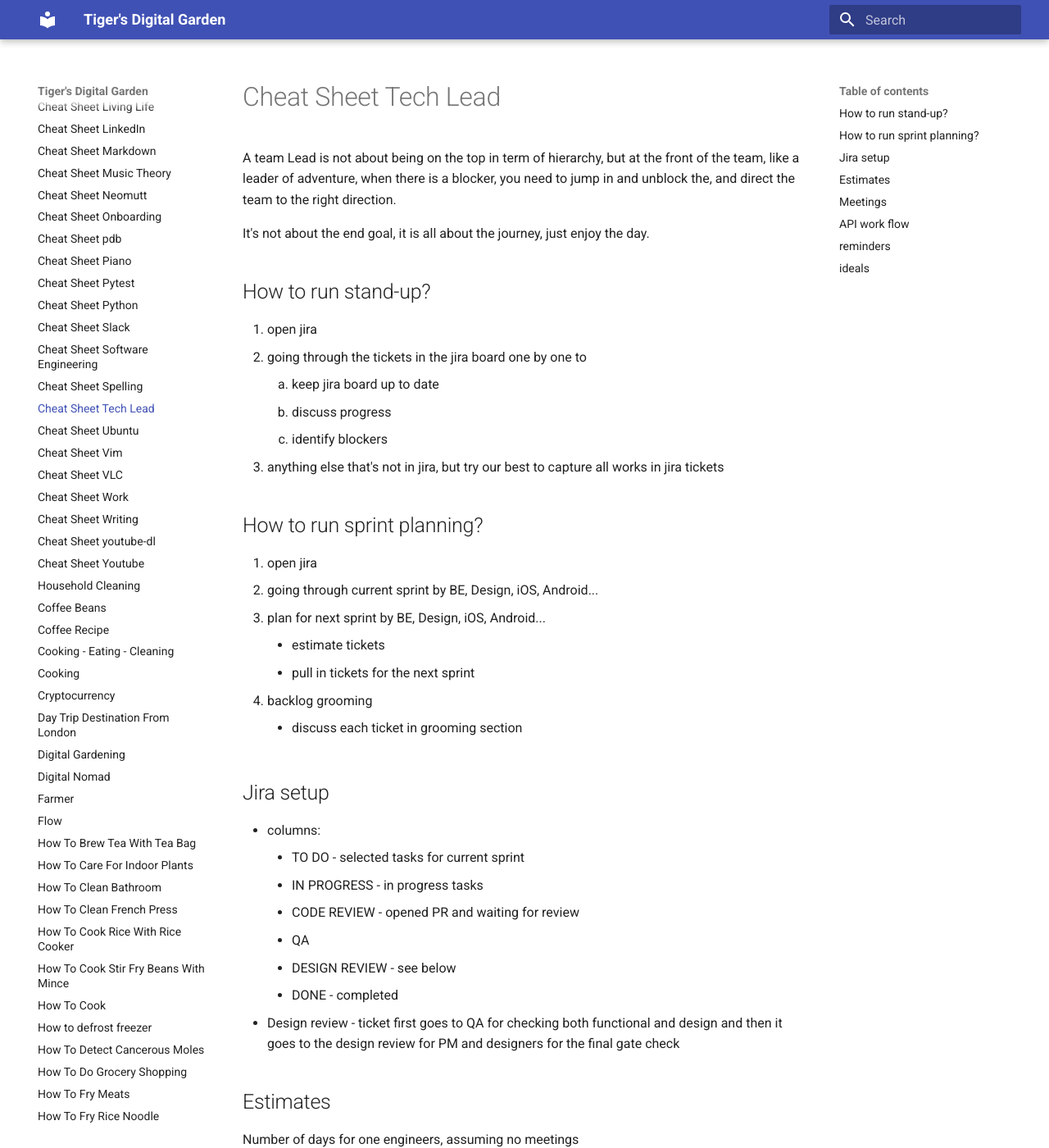
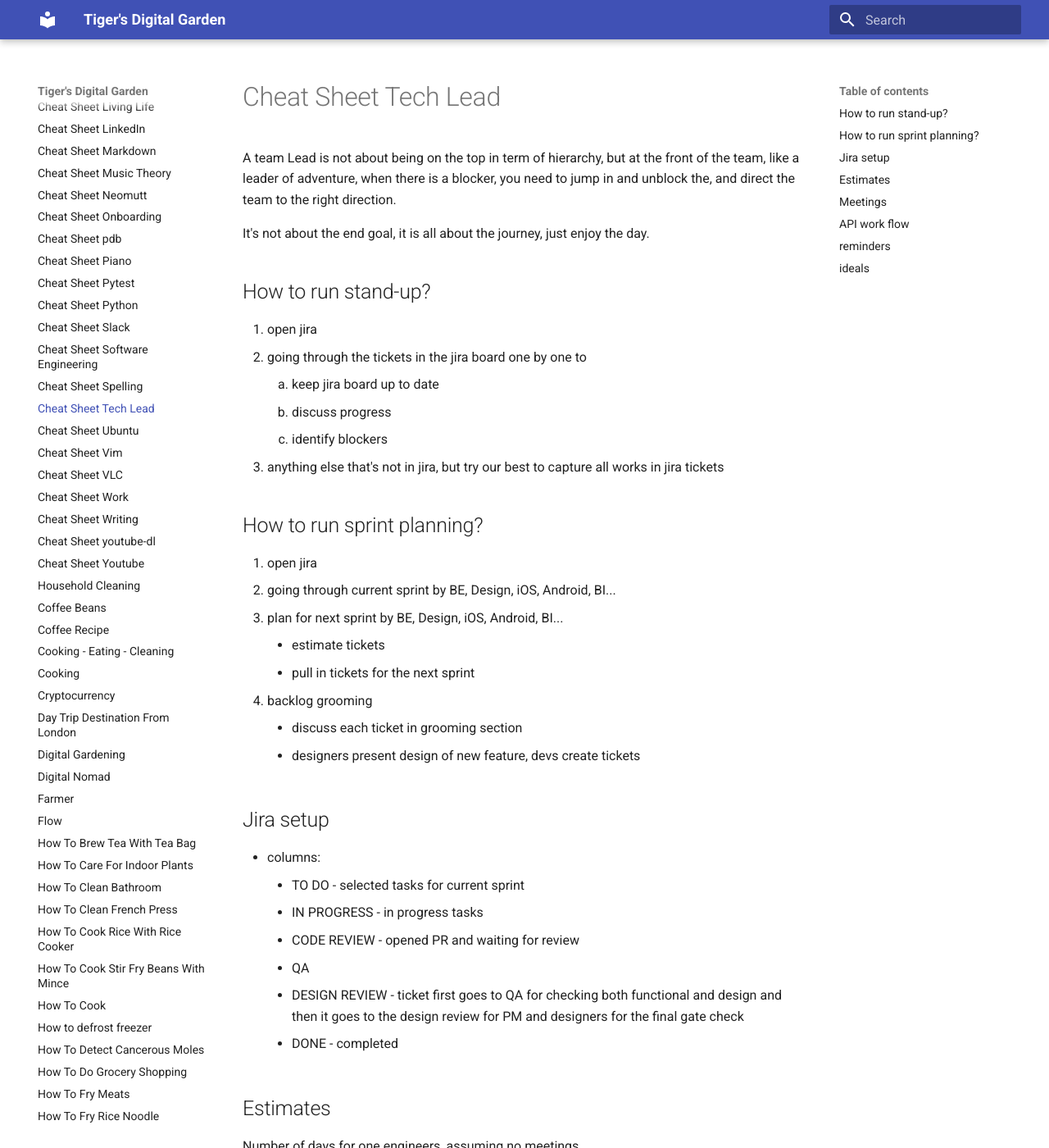
Before and after one commit to ynotstartups/notes, an MkDocs documentation site: the page built from notes/cheat-sheet-tech-lead.md, in a window 1280 px wide and 1400 px high. Shown: the whole window at 82% size. Built offline with MkDocs 1.6.1 and Material for MkDocs 9.7.7, drawn with Linux system fonts in a browser that asks for light colours.

Commit message:
update tech lead

```diff
--- a/notes/cheat-sheet-tech-lead.md
+++ b/notes/cheat-sheet-tech-lead.md
@@ -16,12 +16,13 @@ It's not about the end goal, it is all about the journey, just enjoy the day.
 ## How to run sprint planning?
 
 1. open jira
-1. going through current sprint by BE, Design, iOS, Android...
-1. plan for next sprint by BE, Design, iOS, Android...
+1. going through current sprint by BE, Design, iOS, Android, BI...
+1. plan for next sprint by BE, Design, iOS, Android, BI...
    - estimate tickets
    - pull in tickets for the next sprint
 1. backlog grooming
    - discuss each ticket in grooming section
+   - designers present design of new feature, devs create tickets
 
 ## Jira setup
 
@@ -30,9 +31,8 @@ It's not about the end goal, it is all about the journey, just enjoy the day.
   - IN PROGRESS - in progress tasks
   - CODE REVIEW - opened PR and waiting for review
   - QA
-  - DESIGN REVIEW - see below
+  - DESIGN REVIEW - ticket first goes to QA for checking both functional and design and then it goes to the design review for PM and designers for the final gate check
   - DONE - completed
-- Design review - ticket first goes to QA for checking both functional and design and then it goes to the design review for PM and designers for the final gate check
 
 ## Estimates
 
```
